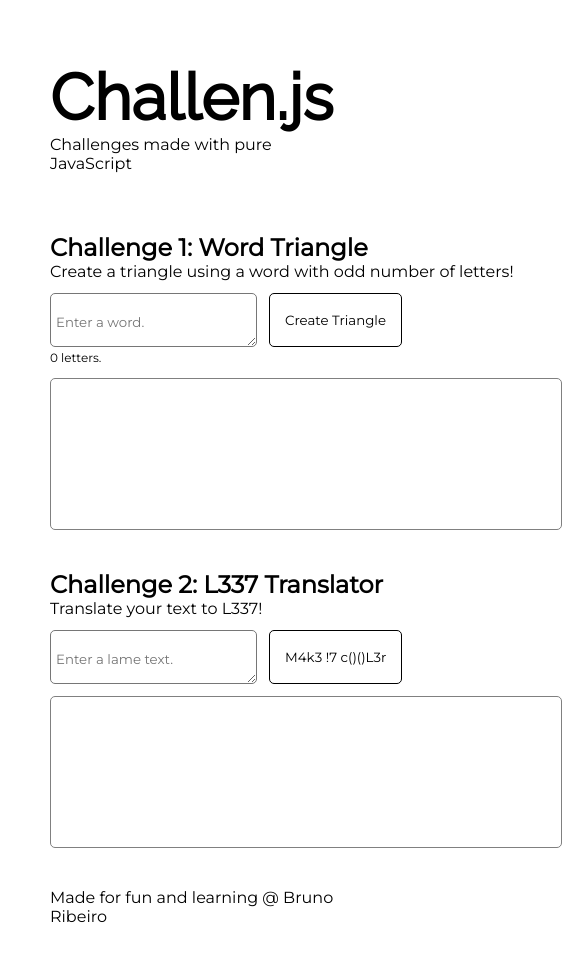
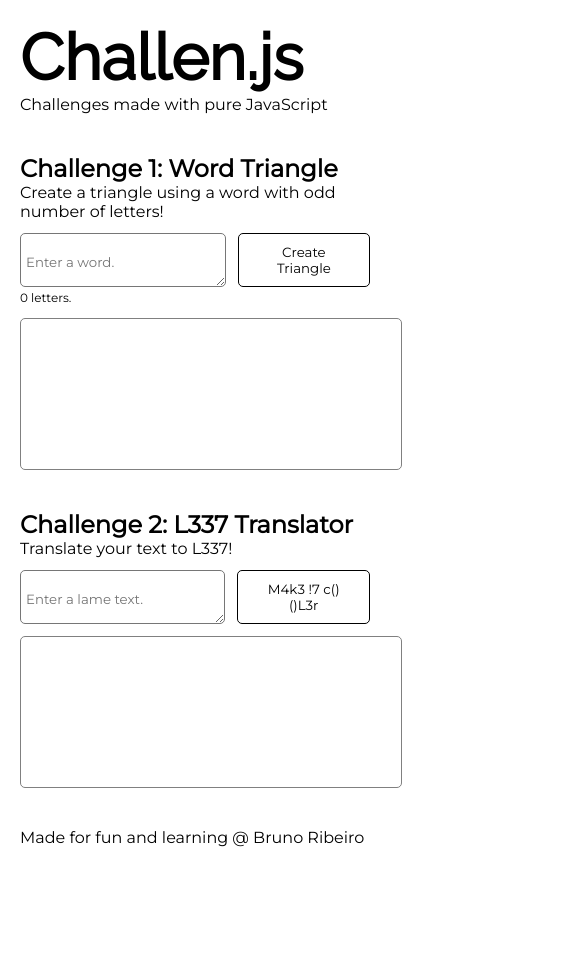
Before and after one commit to brunoenribeiro/challenjs, a website: page index.html in a window 390 px wide. Both pictures are taken after a click on the button "M4k3 !7 c()()L3r". Shown: the whole page, 562 px wide, since content can reach past the window. After the commit the page ends 867 px from the top, so only its background shows below. Drawn offline with Linux system fonts and the light colour scheme.

Commit message:
Responsive tweaks (TODO: prettier result box when width's under 540px); L337 letter changes.

```diff
--- a/css/style.css
+++ b/css/style.css
@@ -34,7 +34,6 @@ button:hover{
 .challenge {
 	margin: 40px 0;
 	max-width: 540px;
-	min-width: 480px;
 }
 
 .challenge .description {
@@ -65,11 +64,18 @@ button:hover{
 	border-radius: 5px;
 	font-size: 12px;
 	padding: 15px;
+}
+
+.center-text {
 	text-align: center;
 }
 
 @media only screen and (max-width: 540px) {
 	body {
-		margin: 30px 50px;
+		margin: 20px;
+	}
+
+	header {
+		margin: 20px 0;
 	}
 }
--- a/index.html
+++ b/index.html
@@ -25,7 +25,7 @@
 			<button onclick="createPyramidFromText()">Create Triangle</button><br>
 		</div>
 		<span class="lettercount" id="lettercount1">0 letters.</span>
-		<p class="result" id="result1"></p>
+		<p class="result center-text" id="result1"></p>
 
 	</div>
 
--- a/js/script.js
+++ b/js/script.js
@@ -58,11 +58,11 @@ const convertIntoLeet = () => {
 		"s": "$",
 		"t": "7",
 		"u": "(_)",
-		"v": "\\/",
-		"w": "'//",
+		"v": "v",
+		"w": "w",
 		"x": "%",
-		"y": "'/",
-		"z": "\"/_"
+		"y": "y",
+		"z": "z"
 
 	}
 	let result = "";
@@ -71,8 +71,6 @@ const convertIntoLeet = () => {
 	Array.from(input).forEach(function(c){
 		if (dictionary.hasOwnProperty(c.toLowerCase())){ //.toLowerCase() avoids duplicating keys in uppercase.
 			result += dictionary[c.toLowerCase()];
-		} else if (c === " ") {
-			result += "<br>";
 		} else {
 			result += c;
 		}
```
